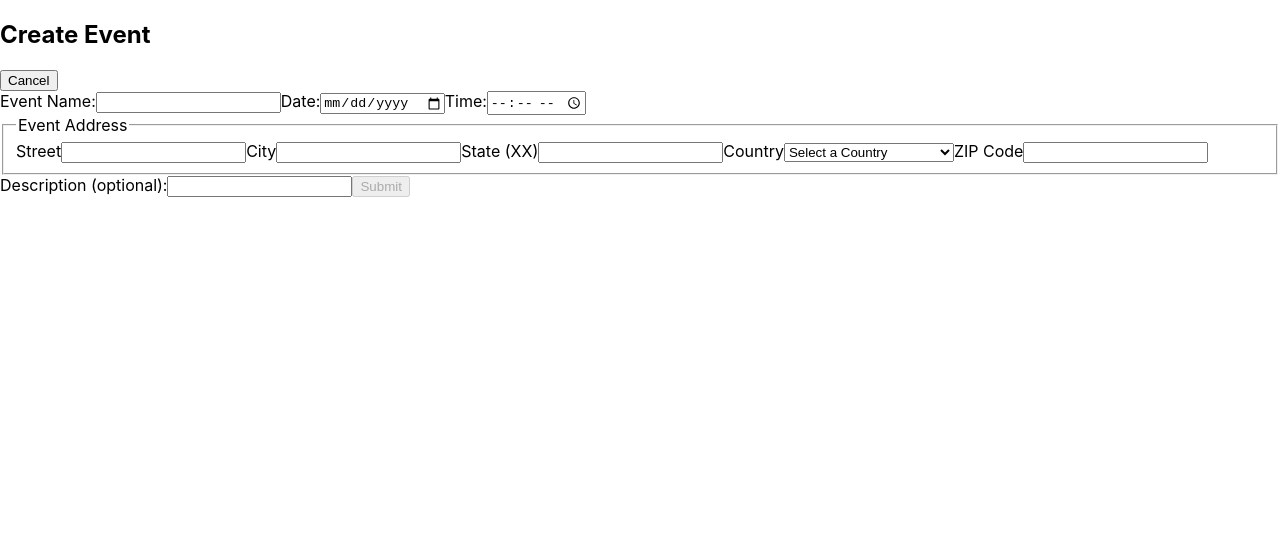
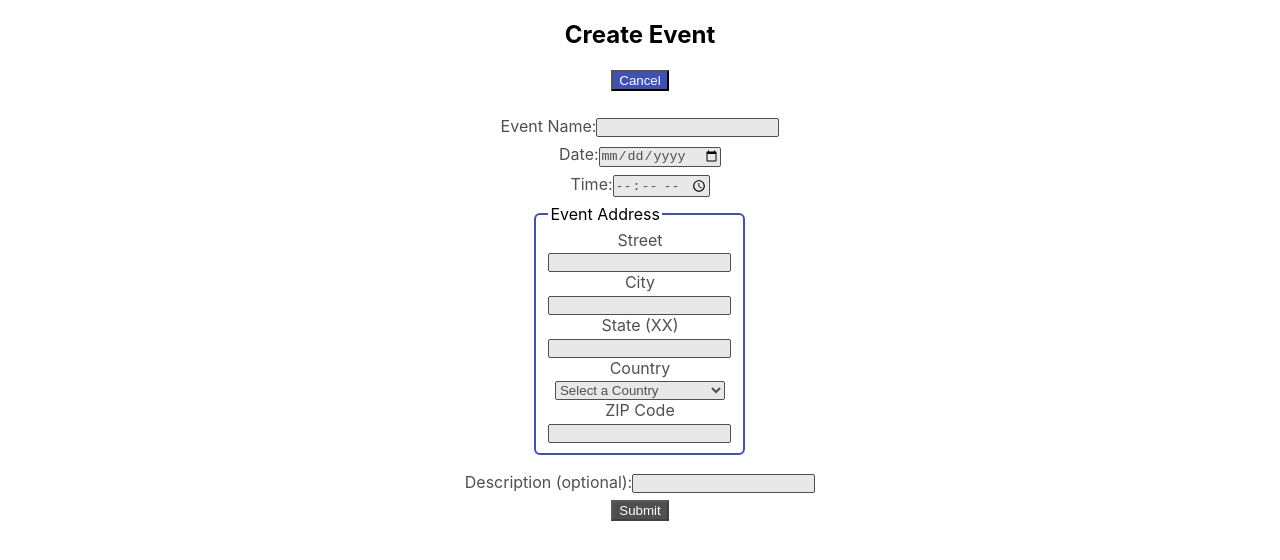
Before and after one commit to potluck-lambda/frontend, a React (Create React App) app: page /protected/createevent in a window 1280 px wide. Shown: the top 560 px of the page. Built offline with nearby package versions, Linux system fonts and the light colour scheme.

Commit message:
CreateEvent form styled

```diff
--- a/src/Components/CreateEvent.js
+++ b/src/Components/CreateEvent.js
@@ -3,6 +3,7 @@ import React, { useState, useEffect } from 'react'
 import { useHistory } from 'react-router-dom'
 import { Link } from 'react-router-dom'
 import * as yup from 'yup'
+import styled from 'styled-components'
 // import { reach } from 'yup'
 
 // So that dates in the past are not valid
@@ -42,7 +43,62 @@ const initialDisabled = true
 // temp
 const initialArray = []
 
+ // Styling
+ const StyledButton = styled.button`
+ background-color: #3F51B5;
+ color: #FFFFFF;
+
+ transition: all 0.2s ease-in-out;
+ &:hover {
+     transition: all 0.2s ease-in-out;
+     background-color: #F50057;
+ };
+
+ &:disabled {
+ background-color: #4F4F4F;
+ }
+ `
+ const MasterContainer = styled.div`
+ width: 100%;
+ display: flex;
+ flex-flow: column;
+ align-items: center;
+ `
+ const CancelButtonNav = styled.nav`
+ margin-bottom: 2%;
+ `
+ const StyledForm = styled.form`
+ display: flex;
+ flex-flow: column;
+ align-items: center;
+ `
+ const GeneralLabel = styled.label`
+ margin-bottom: 2%;
+ color: #4F4F4F;
+ `
+ const GeneralInput = styled.input`
+ color: #4F4F4F;
+ background-color: #E8E8E8;
+ border-radius: 2px;
+ border: 1px solid #4F4F4F;
+ `
+ const StyledFieldset = styled.fieldset`
+ display: flex;
+ flex-flow: column;
+ align-items: center;
+ margin-bottom: 5%;
+ border-radius: 6px;
+ border: 2px solid #3F51B5;
+ `
+ const GeneralSelect = styled.select`
+ color: #4F4F4F;
+ background-color: #E8E8E8;
+ border-radius: 2px;
+ border: 1px solid #4F4F4F;
+ `
+
 function CreateEvent(props) {
+
     const history = useHistory();
 
     // temp
@@ -82,20 +138,22 @@ function CreateEvent(props) {
         formSchema.isValid(formValues).then(valid => setDisabled(!valid))
     }, [formValues])
 
+
+
     // FORM
     return(
-        <div>
-            <header>
+        <MasterContainer>
+            <MasterContainer>
                 <h2>Create Event</h2>
-                <nav>
+                <CancelButtonNav>
                     <Link to='/protected/eventlist'>
-                        <button>Cancel</button>
+                        <StyledButton>Cancel</StyledButton>
                     </Link>
 
-                </nav>
-            </header>
+                </CancelButtonNav>
+            </MasterContainer>
             <div className='createEventForm'>
-                <form id='new-event-form' onSubmit={onSubmit}>
+                <StyledForm id='new-event-form' onSubmit={onSubmit}>
 
                     <div className='valid-errors'>
                         <div>{formErrors.potluck_name}</div>
@@ -105,61 +163,61 @@ function CreateEvent(props) {
                         <div>{formErrors.potluck_street}</div>
                     </div>
 
-                    <label>Event Name:
-                        <input
+                    <GeneralLabel>Event Name:
+                        <GeneralInput
                             name='potluck_name'
                             type='text'
                             value={formValues.potluck_name}
                             onChange={onChange}
                         />
-                    </label>
+                    </GeneralLabel>
 
-                    <label>Date:
-                        <input
+                    <GeneralLabel>Date:
+                        <GeneralInput
                             name='potluck_date'
                             type='date'
                             value={formValues.potluck_date}
                             onChange={onChange}
                         />
-                    </label>
+                    </GeneralLabel>
 
-                    <label>Time:
-                        <input
+                    <GeneralLabel>Time:
+                        <GeneralInput
                             name='potluck_time'
                             type='time'
                             value={formValues.potluck_time}
                             onChange={onChange}
                         />
-                    </label>
+                    </GeneralLabel>
 
-                    <fieldset>
+                    <StyledFieldset>
                         <legend>Event Address</legend>
-                            <label forhtml='potluck_street'>Street</label>
-                            <input
+                        <GeneralLabel forhtml='potluck_street'>Street</GeneralLabel>
+                        <GeneralInput
                             id='potluck_street'
                             name='potluck_street'
                             type='text'
                             value={formValues.potluck_street}
                             onChange={onChange}
                         />
-                            <label forhtml='potluck_city'>City</label>
-                            <input
+                        <GeneralLabel forhtml='potluck_city'>City</GeneralLabel>
+                        <GeneralInput
                             id='potluck_city'
                             name='potluck_city'
                             type='text'
                             value={formValues.potluck_city}
                             onChange={onChange}
                         />
-                            <label forhtml='potluck_state'>State (XX)</label>
-                            <input
+                        <GeneralLabel forhtml='potluck_state'>State (XX)</GeneralLabel>
+                        <GeneralInput
                             id='potluck_state'
                             name='potluck_state'
                             type='text'
                             value={formValues.potluck_state}
                             onChange={onChange}
                         />
-                            <label forhtml='potluck_country'>Country</label>
-                            <select
+                        <GeneralLabel forhtml='potluck_country'>Country</GeneralLabel>
+                        <GeneralSelect
                             id='potluck_country'
                             name='potluck_country'
                             value={formValues.potluck_country}
@@ -167,30 +225,30 @@ function CreateEvent(props) {
                         >
                             <option value=''>Select a Country</option>
                             <option value='USA'>United States of America</option>
-                            </select>
-                            <label forhtml='potluck_zip'>ZIP Code</label>
-                            <input
+                        </GeneralSelect>
+                        <GeneralLabel forhtml='potluck_zip'>ZIP Code</GeneralLabel>
+                        <GeneralInput
                             id='potluck_zip'
                             name='potluck_zip'
                             type='number'
                             value={formValues.potluck_zip}
                             onChange={onChange}
                         />
-                    </fieldset>
+                    </StyledFieldset>
 
-                    <label>Description (optional):
-                        <input
+                    <GeneralLabel>Description (optional):
+                        <GeneralInput
                             name='potluck_description'
                             type='text'
                             value={formValues.potluck_description}
                             onChange={onChange}
                         />
-                    </label>
+                    </GeneralLabel>
 
-                    <button id='submitBtn' disabled={disabled}>Submit</button>
-                </form>
+                    <StyledButton id='submitBtn' disabled={disabled}>Submit</StyledButton>
+                </StyledForm>
             </div>
-        </div>
+        </MasterContainer>
     )
 }
 
--- a/src/theme/index.js
+++ b/src/theme/index.js
@@ -1,3 +1,5 @@
+import styled from 'styled-components'
+
 export default {
     primaryColor: '#3F51B5',
     secondaryColor: '#F50057',
```
Lines whose indentation alone changed are shown as unchanged.
